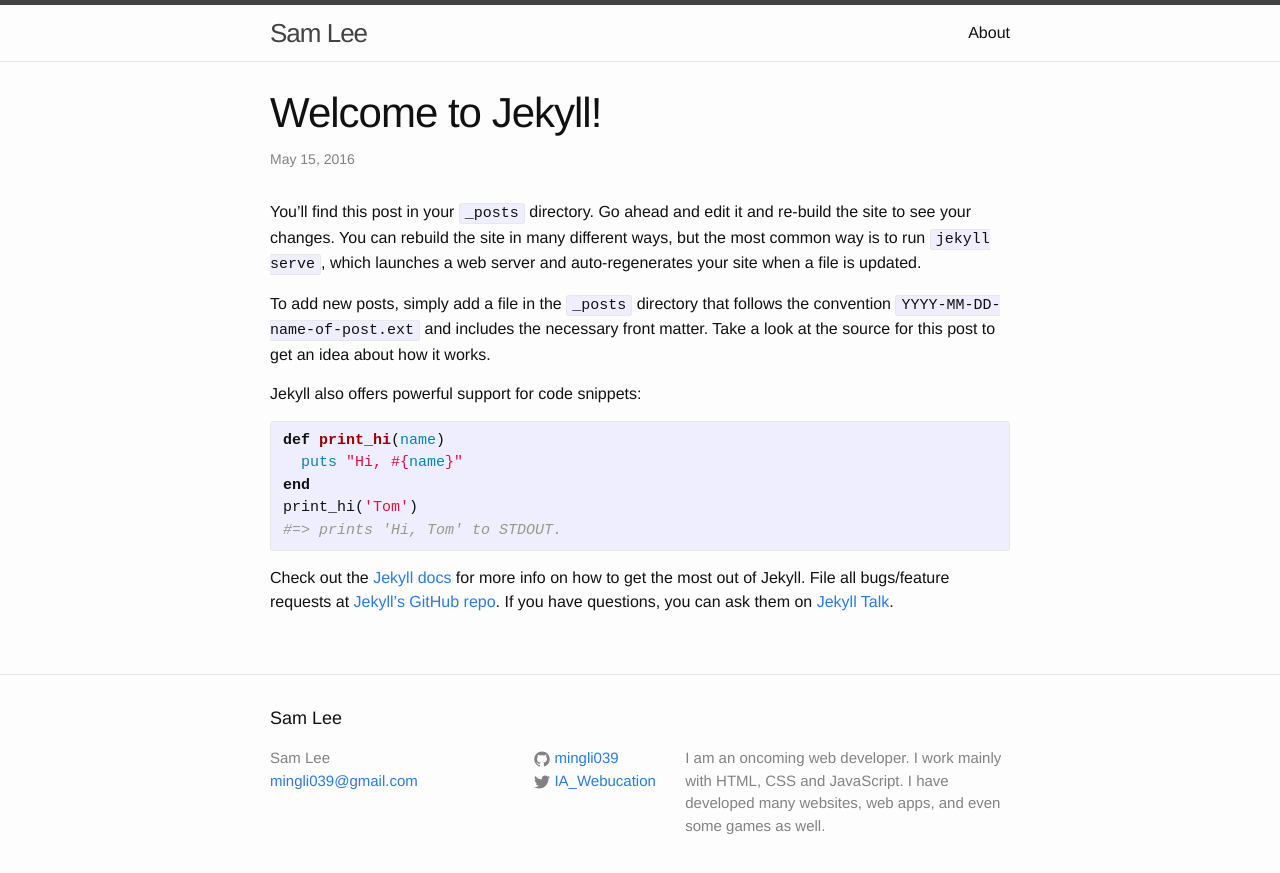
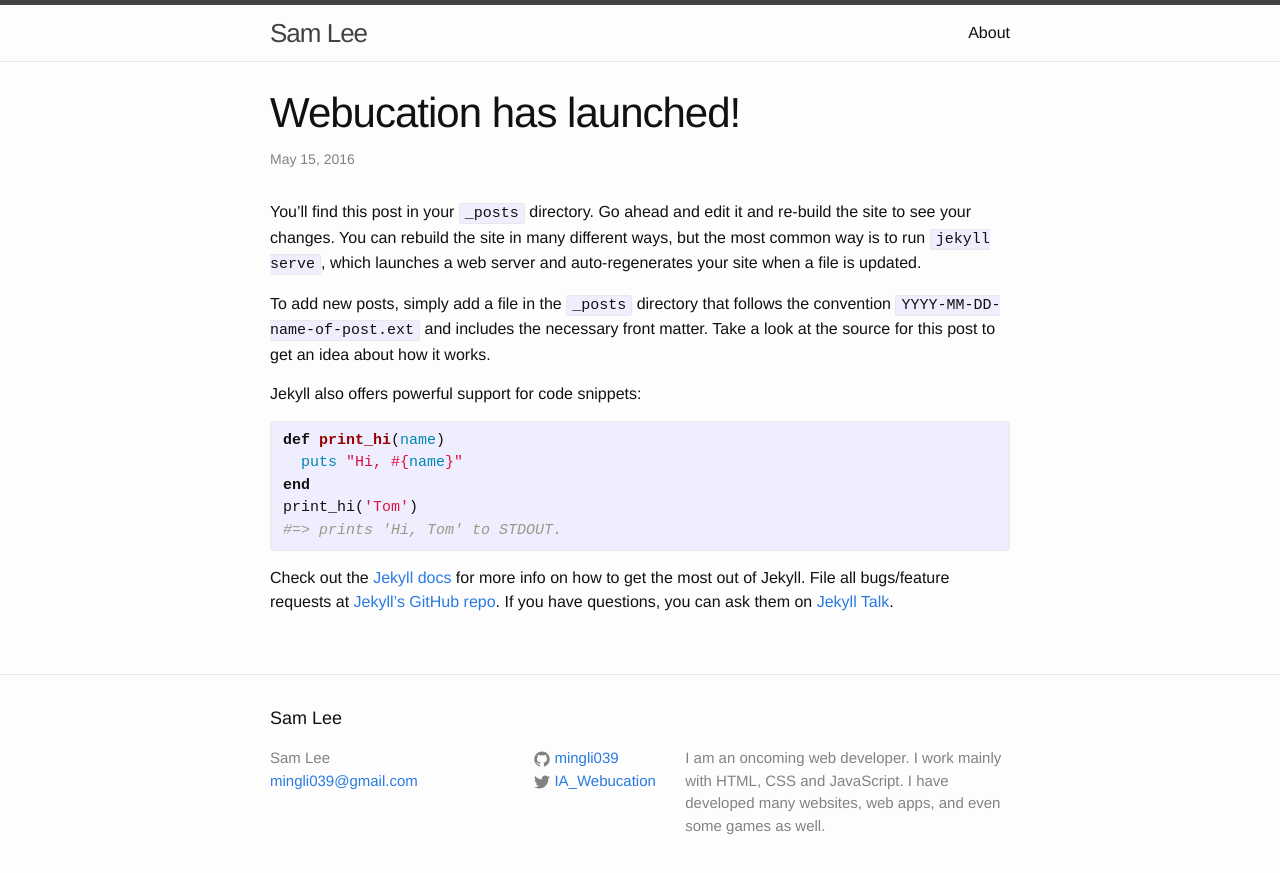
Before and after one commit to mingli039/mingli039.github.io, a Jekyll site: the page built from _posts/2016-05-14-welcome-to-jekyll.markdown, in a window 1280 px wide. Shown: the top 873 px of the page. Built offline with Jekyll 4.4.1, drawn with Linux system fonts in a browser that asks for light colours.

Commit message:
Update 2016-05-14-welcome-to-jekyll.markdown

```diff
--- a/_posts/2016-05-14-welcome-to-jekyll.markdown
+++ b/_posts/2016-05-14-welcome-to-jekyll.markdown
@@ -1,8 +1,7 @@
 ---
 layout: post
-title:  "Welcome to Jekyll!"
-date:   2016-05-14 19:01:57 -0500
-categories: jekyll update
+title:  "Webucation has launched!"
+date:   2016-05-14 19:44:57 -0500
 ---
 You’ll find this post in your `_posts` directory. Go ahead and edit it and re-build the site to see your changes. You can rebuild the site in many different ways, but the most common way is to run `jekyll serve`, which launches a web server and auto-regenerates your site when a file is updated.
 
```
